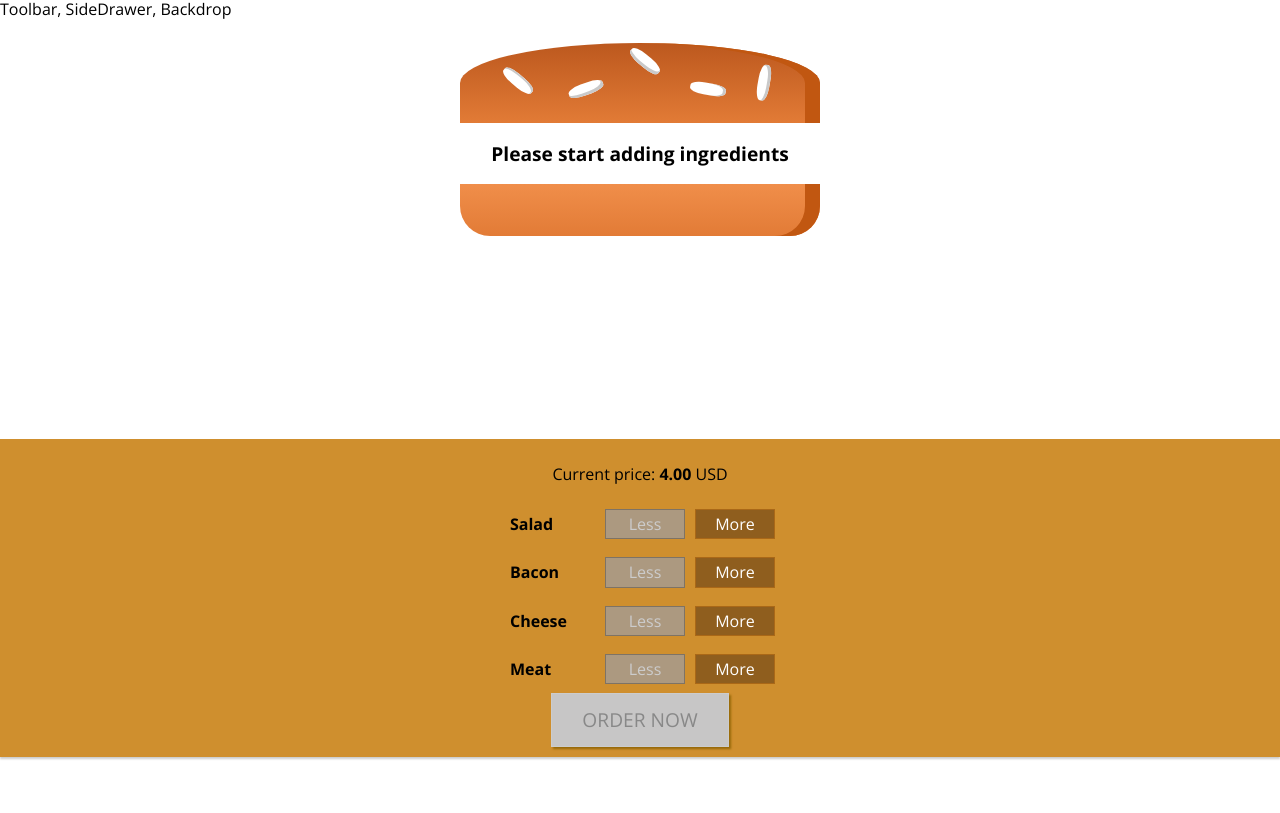
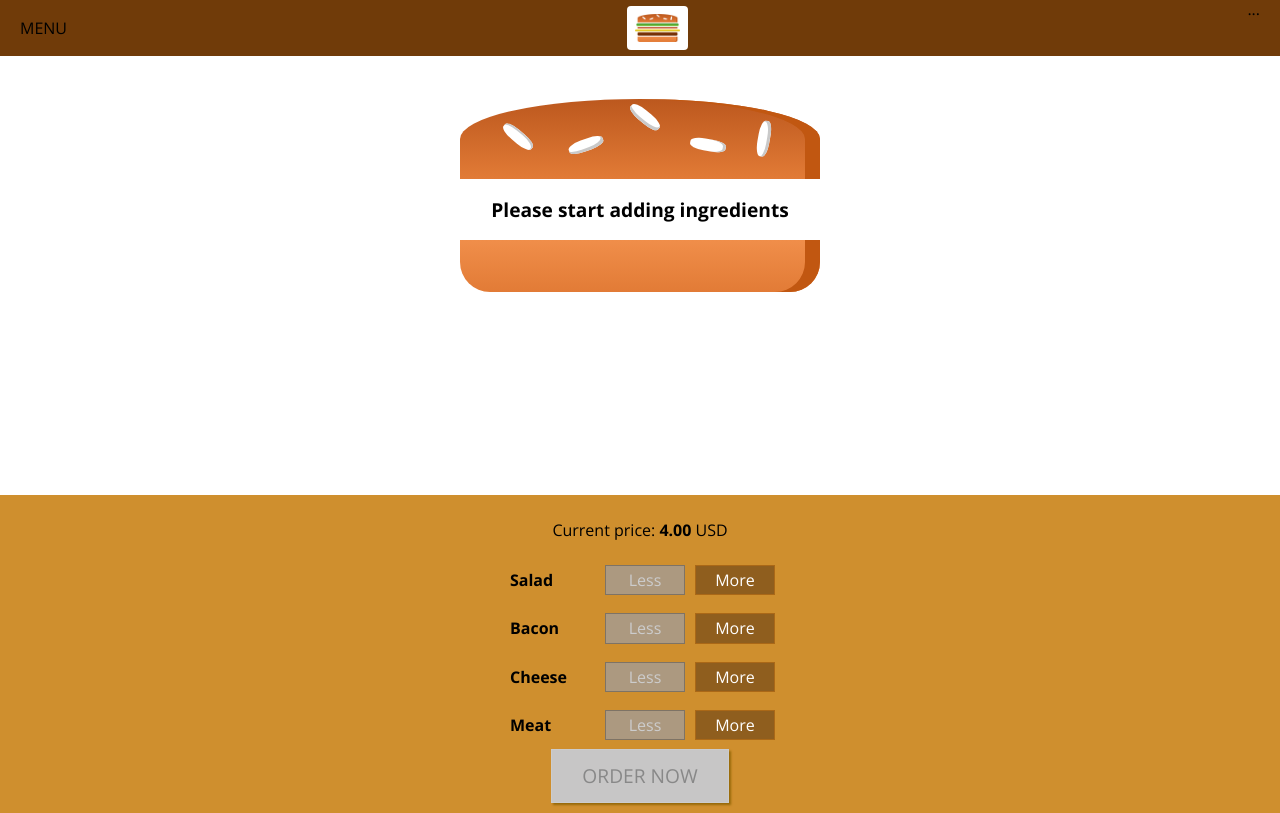
Before and after one commit to Serilian/burger-builder, a React app: page / in a window 1280 px wide. Built offline with nearby package versions, Linux system fonts and the light colour scheme.

Commit message:
Adding toolbar and logo

```diff
--- a/src/components/Burger/OrderSummary/OrderSummary.js
+++ b/src/components/Burger/OrderSummary/OrderSummary.js
@@ -16,10 +16,10 @@ const orderSummary = (props) => {
             <ul className="order-summary__list">
                 {ingredientSummary}
             </ul>
-            <h4>Total price: {props.totalPrice} USD</h4>
+            <h4>Total price: {props.totalPrice.toFixed(2)} USD</h4>
             <h4>Proceed to checkout ?</h4>
             <div className="button-list">
-            <button className="Success">Yes</button>
+            <button className="Success" onClick={props.continueClicked}>Yes</button>
             <button className="Danger" onClick={props.backClicked}>Go back</button>
             </div>
         </div>
--- a/src/components/Layout/Layout.js
+++ b/src/components/Layout/Layout.js
@@ -1,8 +1,10 @@
 import React from 'react';
 import  './Layout.scss'
+import Toolbar from '../Navigation/Toolbar/Toolbar'
 
 const layout = (props) => (
     <>
+        <Toolbar />
         <div>Toolbar, SideDrawer, Backdrop</div>
         <main className="Content">
             {props.children}
--- a/src/components/Layout/Layout.scss
+++ b/src/components/Layout/Layout.scss
@@ -1,3 +1,3 @@
 .Content {
-  margin-top: 16px;
+  margin-top: 72px;
 }
--- /dev/null
+++ b/src/components/Logo/Logo.js
@@ -0,0 +1,15 @@
+import React from 'react';
+import burgerLogo from '../../assets/burger-logo.png'
+import './Logo.scss'
+
+
+const logo = (props) => {
+    return (
+        <div className="logo">
+            <img className="logo__image" src={burgerLogo} alt="BurgerBuilder Logo"/>
+        </div>
+
+    )
+};
+
+export default logo;
--- /dev/null
+++ b/src/components/Logo/Logo.scss
@@ -0,0 +1,12 @@
+.logo {
+  background-color: #ffffff;
+  padding: 8px;
+  height: 80%;
+  box-sizing: border-box;
+  border-radius: 4px;
+
+  &__image {
+    height: 100%;
+  }
+
+}
--- /dev/null
+++ b/src/components/Navigation/Toolbar/Toolbar.js
@@ -0,0 +1,17 @@
+import React from 'react';
+import './Toolbar.scss'
+import Logo from '../../Logo/Logo'
+
+const toolbar = (props) => {
+    return (
+        <header className="Toolbar">
+            <div>MENU</div>
+            <Logo/>
+            <nav>
+                ...
+            </nav>
+        </header>
+    )
+};
+
+export default toolbar;
--- /dev/null
+++ b/src/components/Navigation/Toolbar/Toolbar.scss
@@ -0,0 +1,20 @@
+.Toolbar {
+  height: 56px;
+  width: 100%;
+  position: fixed;
+  top: 0;
+  left: 0;
+  background-color: #703b09;
+  display: flex;
+  justify-content: space-between;
+  align-items: center;
+  padding: 0 20px;
+  box-sizing: border-box;
+  z-index: 90;
+
+  nav {
+    height: 100%;
+  }
+
+
+}
--- a/src/containers/BurgerBuilder/BurgerBuilder.js
+++ b/src/containers/BurgerBuilder/BurgerBuilder.js
@@ -89,6 +89,10 @@ class BurgerBuilder extends Component {
         this.setState({purchasing: false})
     };
 
+    purchaseContinueHandler = () => {
+        alert('You bought delicious burger')
+    };
+
 
     render() {
 
@@ -107,6 +111,7 @@ class BurgerBuilder extends Component {
                 >
 
                     <OrderSummary
+                        continueClicked = {this.purchaseContinueHandler}
                         backClicked={this.purchaseCancelHandler}
                         totalPrice={this.state.totalPrice}
                         ingredients={this.state.ingredients}/>
```
Also changed, not shown: src/assets/burger-logo.png (added).
